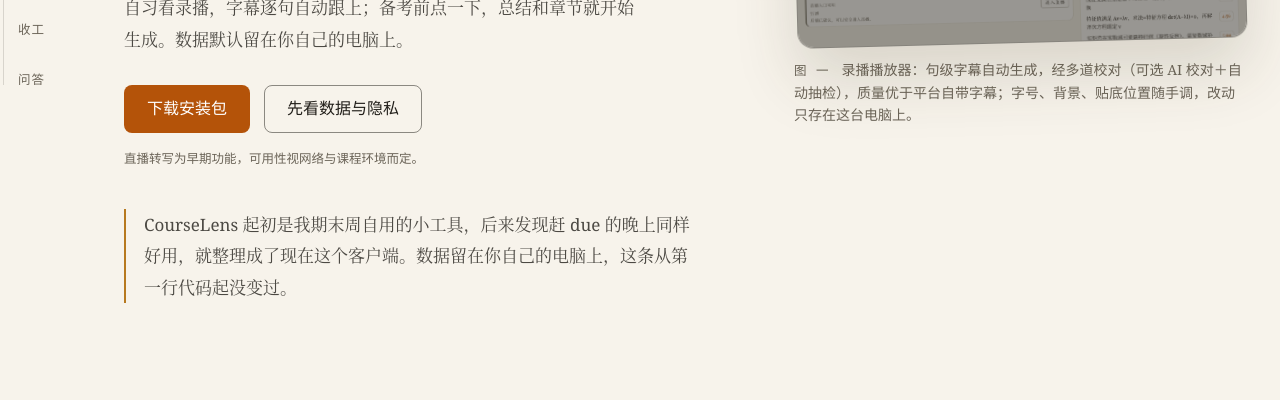
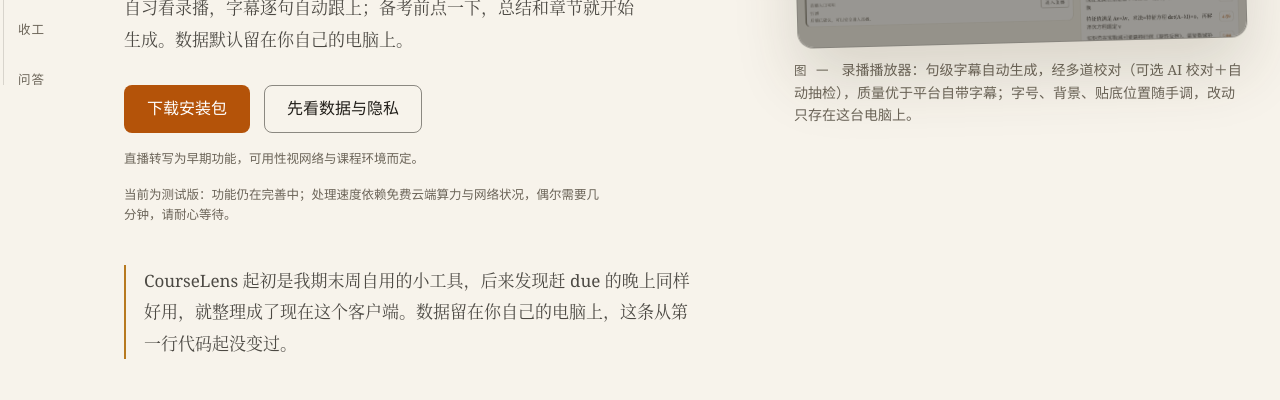
Before and after one commit to gualtier-xu/Fudan-CourseLens, a plain HTML site: page docs/index.html in a window 1280 px wide. Shown: the part 400-800 px from the top of the page. Drawn offline with Linux system fonts and the light colour scheme.

Commit message:
docs(pages): 测试版定位声明落位（V010-BETA-1）——首屏小字+下载区 fineprint，同文案「当前为测试版：功能仍在完善中；处理速度依赖免费云端算力与网络状况，偶尔需要几分钟，请耐心等待」；版本号规范 0.x=测试版/1.0+=正式版（2026-10-13 用户拍板），与 README/客户端设置面同源

```diff
--- a/docs/index.html
+++ b/docs/index.html
@@ -706,6 +706,8 @@
             <!-- LIVE-DISCLOSURE-1：直播早期功能小字（与客户端/README 同源一句，钉在
                  test_documentation）——v7 删打字演示卡后披露小字保留，读屏可达 -->
             <p class="live-fine" data-reveal style="--reveal-delay: 260ms">直播转写为早期功能，可用性视网络与课程环境而定。</p>
+            <!-- V010-BETA-1：测试版定位声明·首屏小字（0.x=测试版；与 README/客户端/Pages 下载区同文案） -->
+            <p class="live-fine" data-reveal style="--reveal-delay: 300ms">当前为测试版：功能仍在完善中；处理速度依赖免费云端算力与网络状况，偶尔需要几分钟，请耐心等待。</p>
           </div>
           <!-- LCP 元素（hero 图）不进 reveal：首屏即完整绘制（AUDIT3 修复；
                便利贴旁注单独 reveal，节奏不受影响） -->
@@ -868,6 +870,8 @@
             <!-- 发布回填 1：下载直链（发版时更新 href 现值） -->
             <a class="button button-primary" href="https://github.com/gualtier-xu/Fudan-CourseLens/releases/download/client-v0.1.0/CourseLens-0.1.0-setup.exe">下载 CourseLens-0.1.0-setup.exe</a>
             <p class="dl-fineprint">当前版本 0.1.0（Windows）。之后的更新在应用内完成，不用重跑安装包。</p>
+            <!-- V010-BETA-1：测试版定位声明·下载区（0.x=测试版；与 README/客户端/首屏小字同文案，诚实不吓人） -->
+            <p class="dl-fineprint">当前为测试版：功能仍在完善中；处理速度依赖免费云端算力与网络状况，偶尔需要几分钟，请耐心等待。遇到问题欢迎到 Issues 反馈。</p>
             <!-- mac 测试版注记（MAC-2 B2 成稿微调：arm64 单架构/macOS 12+/独立 prerelease 通道指向 /releases；与 README《macOS 测试版（体验版）》节同源维护，避免整节重复） -->
             <p class="dl-fineprint">也有 macOS 测试版（体验版）：Apple Silicon 版，需 macOS 12 或更新版本，到<a href="https://github.com/gualtier-xu/Fudan-CourseLens/releases">发布页</a>下载带「Pre-release」标记的安装包。它由 CI 自动构建，还没在真机上深度实测，遇到问题欢迎到 Issues 说一声。首次打开若被 macOS 拦一下，右键点 CourseLens 选「打开」，或到 系统设置 → 隐私与安全性 点「仍要打开」；数据规矩与 Windows 版一致，都留在你自己的电脑上。</p>
             <!-- 缺省稿·用户可改（施工图 S5.3-⑨，活件行） -->
```
